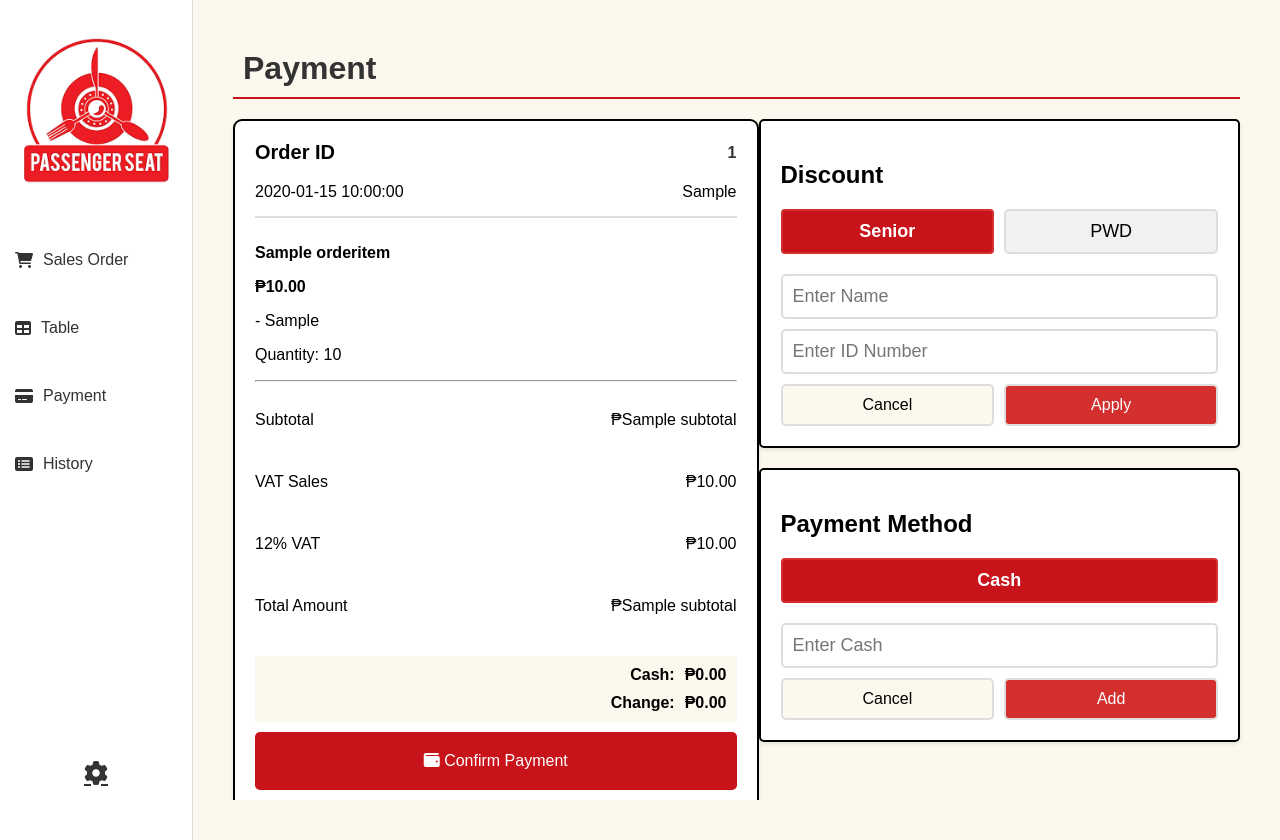
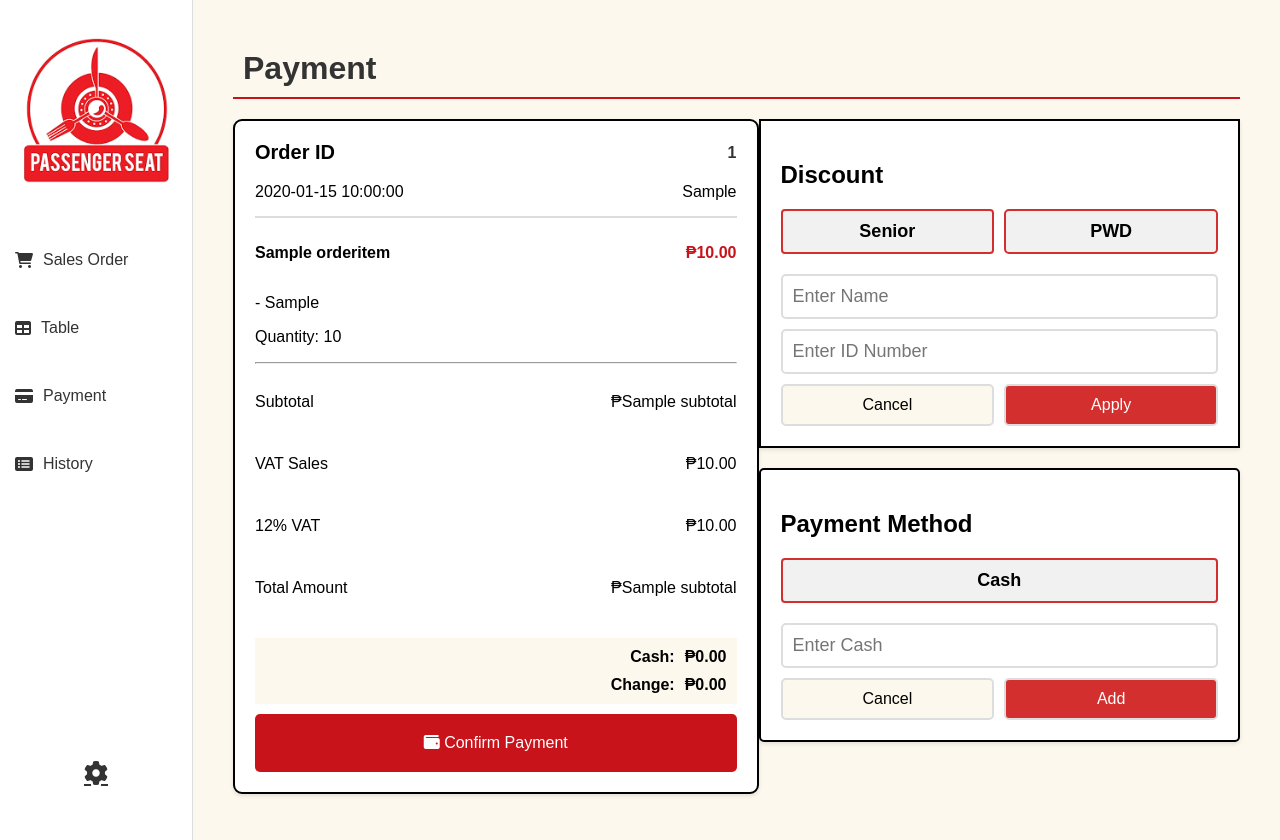
Before and after one commit to ClarriseCabansag/Hospitality, a Flask app: template templates/payment.html in a window 1280 px wide. Run offline with Flask 3, Linux system fonts and the light colour scheme; tables that the repository leaves empty hold one stand-in row (values such as "Sample post"); the template is opened without the code that fills it: values that come from a table or form of the project are taken from there, most other values are stand-ins (such as "Sample title", 1, 10 or a date in 2020).

Commit message:
Add files via upload

```diff
--- a/static/css/payment.css
+++ b/static/css/payment.css
@@ -389,7 +389,7 @@
     justify-content: space-between;
 }
 
-.discount-summary, .payment-method {
+.payment-method {
     background-color: #fff;
     padding: 20px;
     border-radius: 5px;
@@ -413,7 +413,8 @@
     padding: 10px;
     font-size: 18px;
     background-color: #f1f1f1;
-    border: 2px solid #ddd;
+    font-weight: bold;
+    border: 2px solid #d32f2f;
     border-radius: 5px;
     cursor: pointer;
     text-align: center;
@@ -421,8 +422,7 @@
 }
 
 .tab-btn.active {
-    background-color: #c8131a !important; /* Red when active */
-    color: white !important;
+    color: black !important;
     font-weight: bold;
     border: 2px solid #d32f2f;
 }
@@ -565,7 +565,6 @@
 }
 
 .tab-btn.active {
-    background-color: #c8131a; /* Example active color */
     color: white;
     font-weight: bold;
     border: 2px solid #d32f2f;
@@ -826,3 +825,70 @@
         opacity: 1;
     }
 }
+
+.discount-line {
+    display: flex;
+    justify-content: space-between;
+    align-items: center; /* Ensures vertical alignment */
+    width: 100%;
+    padding: 5px 0;
+}
+
+.left-align {
+    text-align: left;
+    flex: 1;
+}
+
+.center-align {
+    text-align: center;
+    flex: 1;
+    font-weight: bold;
+}
+
+.right-align {
+    text-align: right;
+    flex: 1;
+    font-weight: bold;
+    color: red; /* Ensures discount amount stands out */
+}
+
+.discount-summary {
+    min-height: 180px; /* Ensures the box height remains the same */
+    display: flex;
+    flex-direction: column;
+    justify-content: space-between;
+    transition: all 0.3s ease-in-out; /* Smooth transition */
+    background-color: #fff;
+    padding: 20px;
+    box-shadow: 0 2px 4px rgba(0, 0, 0, 0.1);
+    height: 48%;
+    border: 2px solid black; /* Add this line to set the border color to black */
+}
+
+.discount-info {
+    background: #f9f9f9;
+    padding: 10px;
+    border-radius: 5px;
+    font-size: 14px;
+    min-height: 100px; /* Ensures space is reserved */
+    display: flex;
+    flex-direction: column;
+    justify-content: center;
+}
+
+.item-row {
+    display: flex;
+    justify-content: space-between;
+    align-items: center;
+}
+
+.item-name {
+    text-align: left;
+    font-weight: bold;
+}
+
+.item-price {
+    text-align: right;
+    font-weight: bold;
+    color: #c8131a; /* Highlight price in red */
+}
```
Also changed, not shown: static/css/inventory.css (+22 -0 lines).
